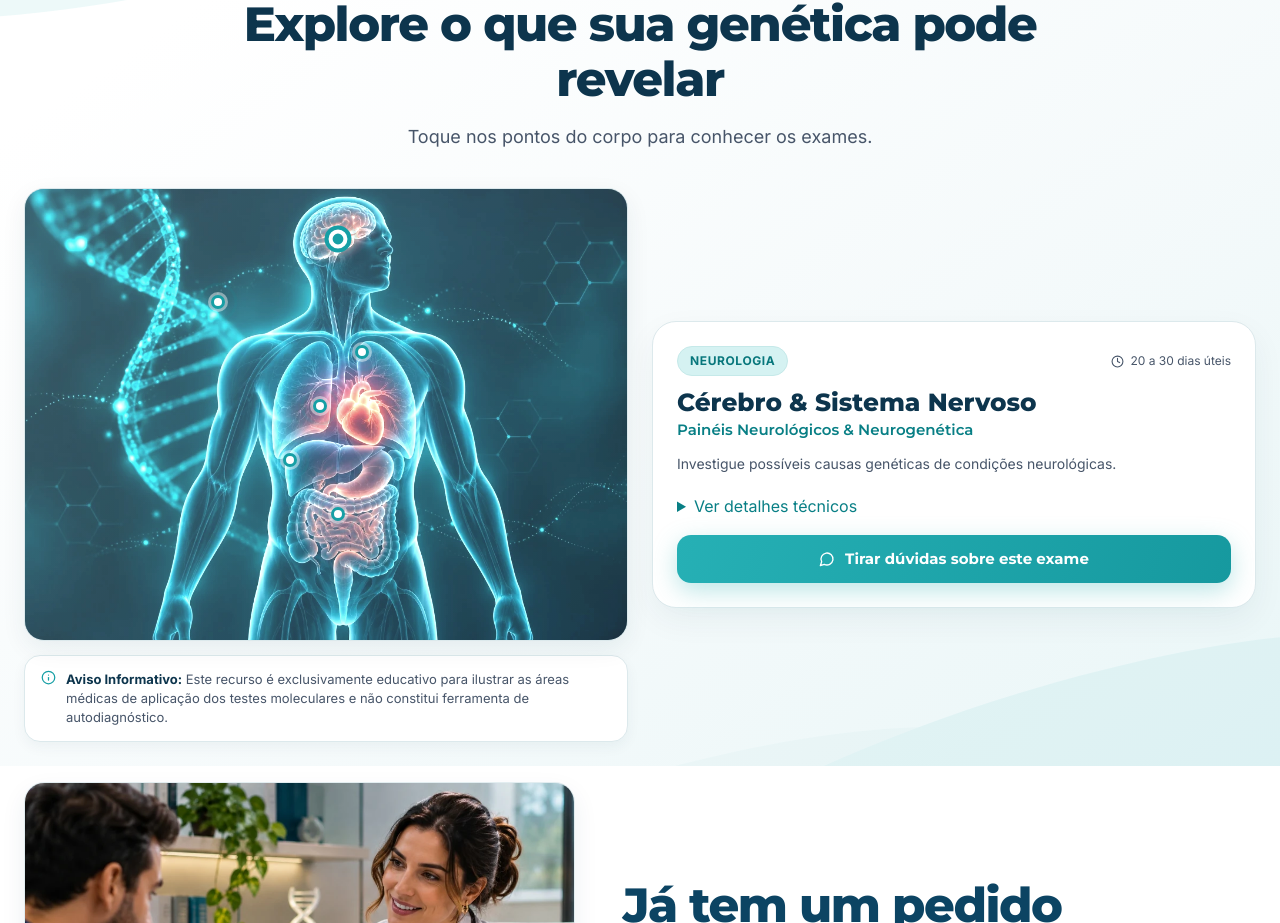
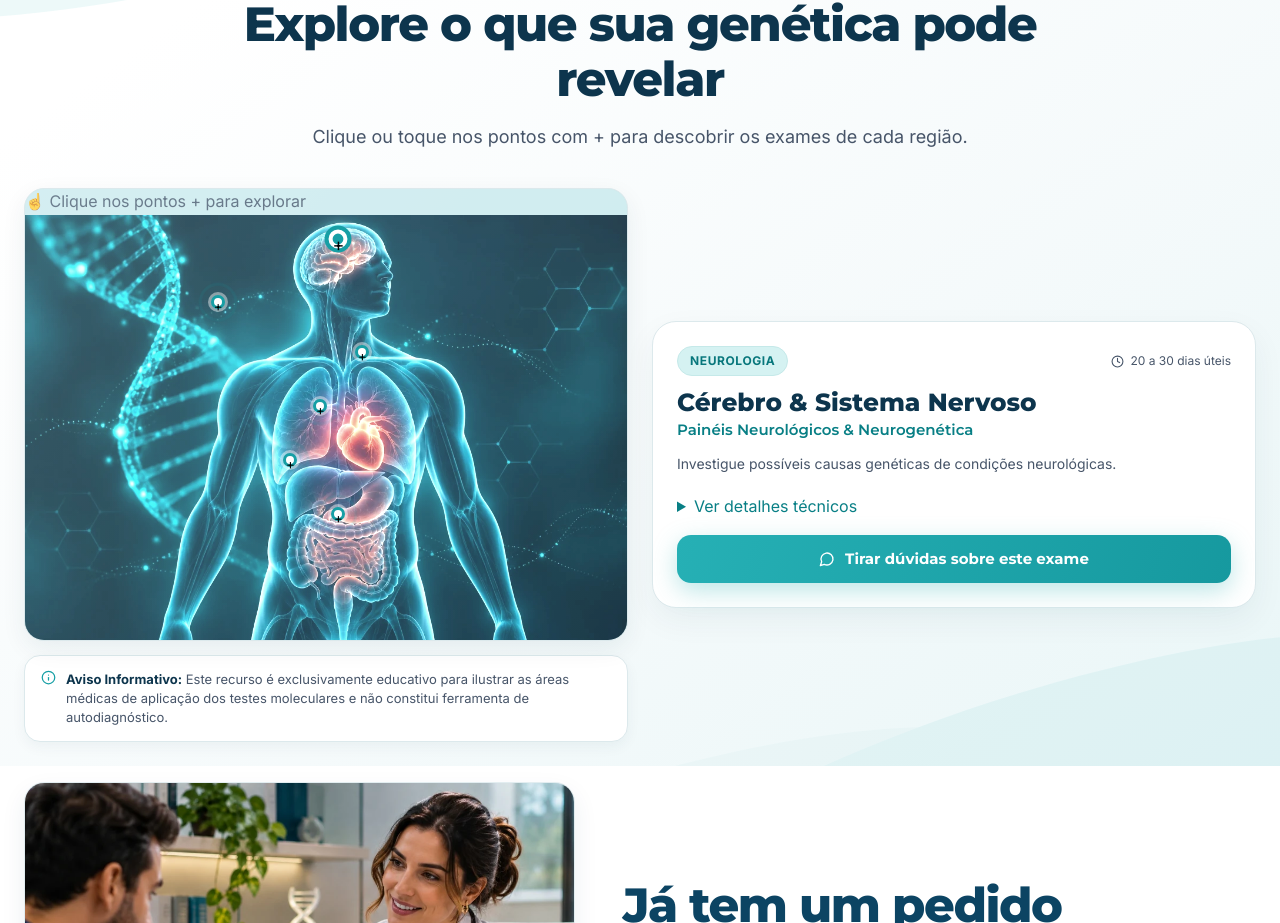
Before and after one commit to Karenfernandes20/nucleo-saude-mais, a Next.js app: page /exames-geneticos in a window 1280 px wide. Shown: the part 2057-2980 px from the top of the page. Built offline with nearby package versions, Linux system fonts and the light colour scheme.

Commit message:
Require explicit click to select anatomy region and clarify interactive points

```diff
--- a/src/components/genetica-experience.tsx
+++ b/src/components/genetica-experience.tsx
@@ -493,7 +493,7 @@ return (<div className="genetica-page-container"><section className="genetica-he
               Explore o que sua genética pode revelar
             </h2>
             <p className="section-subtitle" style={{ margin: '0 auto' }}>
-              Toque nos pontos do corpo para conhecer os exames.
+              Clique ou toque nos pontos com + para descobrir os exames de cada região.
             </p>
           </div>
 
@@ -501,6 +501,7 @@ return (<div className="genetica-page-container"><section className="genetica-he
             {/* Lado Esquerdo: Imagem Anatômica com Hotspots */}
             <div className="genetica-body-visual">
               <div className="genetica-body-image-wrap">
+                <div className="anatomy-click-hint" aria-hidden="true"><span>☝</span> Clique nos pontos + para explorar</div>
                 <Image
                   src="/images/genetica/corpo-humano-genetica.webp"
                   alt="Representação estilizada e anatômica do corpo humano com pontos luminosos de exames genéticos"
@@ -517,14 +518,13 @@ return (<div className="genetica-page-container"><section className="genetica-he
                     <button
                       key={spot.id}
                       onClick={() => { setActiveHotspotId(spot.id); setMobileOpenId(spot.id); if (window.matchMedia("(max-width: 900px)").matches) requestAnimationFrame(() => document.getElementById(`anatomy-mobile-${spot.id}`)?.parentElement?.scrollIntoView({block:"start", behavior: window.matchMedia("(prefers-reduced-motion: reduce)").matches ? "auto" : "smooth"})); }}
-                      onMouseEnter={() => setActiveHotspotId(spot.id)}
-                      onFocus={() => setActiveHotspotId(spot.id)}
+
                       className={`genetica-hotspot-pin ${isSelected ? 'active' : ''}`}
                       style={{ top: spot.top, left: spot.left }}
                       aria-pressed={isSelected} aria-label={`Ver informações de ${spot.name}`}
                     >
                       <span className="hotspot-pulse" />
-                      <span className="hotspot-dot" />
+                      <span className="hotspot-dot" aria-hidden="true">+</span>
                       <span className="hotspot-tooltip">{spot.name}</span>
                     </button>
                   );
```
